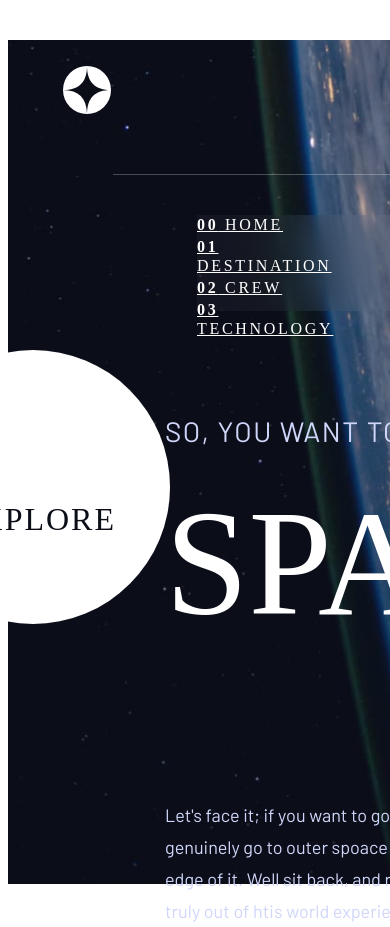
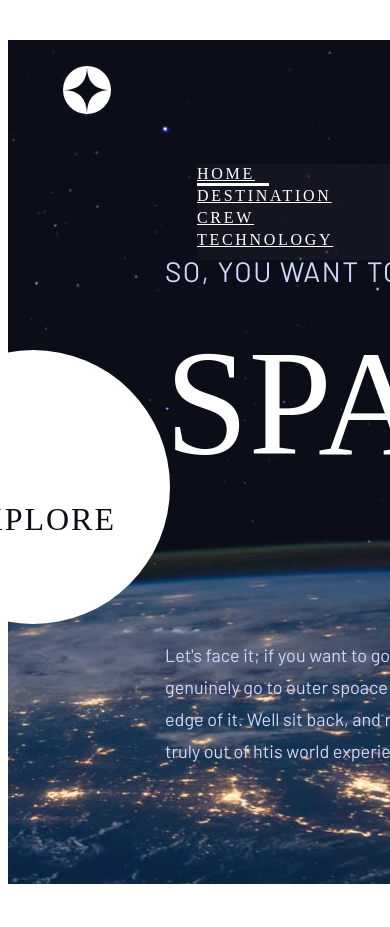
Before and after one commit to brandonrainey/space-tourism, a Next.js app: page / in a window 390 px wide. Shown: the top 927 px of the page. After the commit the page ends 884 px from the top, so only its background shows below. Built offline with nearby package versions, Linux system fonts and the light colour scheme; a web font is replaced by a local one.

Commit message:
solved navbar highlighting, and started tablet media queries

```diff
--- a/components/Navbar.js
+++ b/components/Navbar.js
@@ -9,8 +9,19 @@ export default function Navbar() {
     const [navItem, setNavItem] = useState()
 
     useEffect(() => {
-        console.log(navItem)
-        console.log(router.pathname)
+        if (router.pathname === '/') {
+            setNavItem(0)
+        }
+        if (router.pathname === '/Destination') {
+            setNavItem(1)
+        }
+        if (router.pathname === '/Crew') {
+            setNavItem(2)
+        }
+        if (router.pathname === '/Technology') {
+            setNavItem(3)
+        }
+
 
     }, [navItem])
 
@@ -25,7 +36,7 @@ export default function Navbar() {
                 <div className='navItemsContainer flex justify-around'>
                     <div className='flex flex-col'>
                          <Link href='/'><a onClick={() => setNavItem(0)} className='navText navHome' >
-                            <b>00</b> HOME
+                            <b className='navNumber'>00</b> HOME
                          </a></Link>
                          <div className={`${navItem === 0 ? 'homeFocusbarSelected' : 'homeFocusbar'}`}></div>
                     </div>
@@ -33,21 +44,21 @@ export default function Navbar() {
 
                     <div className='flex flex-col'>
                          <Link href='Destination'><a onClick={() => setNavItem(1)} className='navText navDestination' >
-                            <b>01</b> DESTINATION
+                            <b className='navNumber'>01</b> DESTINATION
                         </a></Link>
                         <div className={`${navItem === 1 ? 'destinationFocusbarSelected' : 'destinationFocusbar'}`}></div>
                     </div>
 
                     <div className='flex flex-col'>
                         <Link href='/Crew' onClick={() => setNavItem(2)}><a className='navText navCrew' >
-                            <b>02</b> CREW
+                            <b className='navNumber'>02</b> CREW
                         </a></Link>
                         <div className={`${navItem === 2 ? 'crewFocusbarSelected' : 'crewFocusbar'}`}></div>
                     </div>
 
                     <div className='flex flex-col'>
                         <Link href='/Technology' onClick={() => setNavItem(3)}><a className='navText navTechnology' >
-                            <b>03</b> TECHNOLOGY
+                            <b className='navNumber'>03</b> TECHNOLOGY
                         </a></Link>
                         <div className={`${navItem === 3 ? 'techFocusbarSelected' : 'techFocusbar'}`}></div>
                     </div>
--- a/pages/index.js
+++ b/pages/index.js
@@ -27,9 +27,12 @@ export default function Home() {
           truly out of htis world experience!
         </p>
       </div>
-      <div className='exploreCircle'>
-        <p className='exploreText'>EXPLORE</p>
-      </div>
+
+        <div className='exploreCircle'>
+          <div className='exploreCircleHover'></div>
+          <p className='exploreText'>EXPLORE</p>
+        </div>
+
     </div>
   )
 }
--- a/styles/global.css
+++ b/styles/global.css
@@ -116,7 +116,7 @@ body {
 .techFocusbar {
     opacity: 0;
     height: 3px;
-    width: 150px;
+    width: 7.5rem;
     position: relative;
     background: white;
     z-index: 10;
@@ -129,7 +129,7 @@ body {
 .techFocusbarSelected {
     opacity: 1;
     height: 3px;
-    width: 150px;
+    width: 7.5rem;
     position: relative;
     background: white;
     z-index: 10;
@@ -142,7 +142,7 @@ body {
 .destinationFocusbarSelected {
     opacity: 1;
     height: 3px;
-    width: 140px;
+    width: 7.7rem;
     position: relative;
     background: white;
     z-index: 10;
@@ -155,7 +155,7 @@ body {
 .crewFocusbarSelected {
     opacity: 1;
     height: 3px;
-    width: 80px;
+    width: 4.5rem;
     position: relative;
     background: white;
     z-index: 10;
@@ -168,7 +168,7 @@ body {
 .homeFocusbarSelected {
     opacity: 1;
      height: 3px;
-    width: 80px;
+    width: 4.5rem;
     position: relative;
     background: white;
     z-index: 10;
@@ -177,7 +177,7 @@ body {
 .destinationFocusbar {
     opacity: 0;
     height: 3px;
-    width: 140px;
+    width: 7.7rem;
     position: relative;
     background: white;
     z-index: 10;
@@ -186,7 +186,7 @@ body {
 .crewFocusbar {
     opacity: 0;
     height: 3px;
-    width: 80px;
+    width: 4.5rem;
     position: relative;
     background: white;
     z-index: 10;
@@ -195,7 +195,7 @@ body {
 .homeFocusbar {
     opacity: 0;
      height: 3px;
-    width: 80px;
+    width: 4.5rem;
     position: relative;
     background: white;
     z-index: 10;
@@ -250,6 +250,24 @@ body {
     border-radius: 50%;
     bottom: 220px;
     right: 220px;
+    z-index: 10;
+}
+
+.exploreCircle:hover  .exploreCircleHover{
+    opacity: 1;
+    transition: opacity 0.3s;
+}
+
+.exploreCircleHover {
+    position: absolute;
+    height: 375px;
+    width: 375px;
+    background: rgb(255, 255, 255, 0.25);
+    border-radius: 50%;
+    bottom: -50px;
+    right: -50px;
+    opacity: 0;
+    z-index: 1;
 }
 
 .exploreText {
@@ -269,6 +287,7 @@ body {
     letter-spacing: 2px;
 
     color: #0B0D17;
+    z-index: 11;
 }
 
 .planetImg {
@@ -594,6 +613,10 @@ body {
     opacity: 0.17;
 }
 
+.dotInactive:hover {
+    opacity: 0.5;
+}
+
 .dotNav {
     position: absolute;
     width: 132px;
@@ -673,6 +696,10 @@ body {
 
 }
 
+.selectionInactive:hover {
+    border: 1px solid rgb(255, 255, 255);
+}
+
 .selectionNumActive {
     font-family: 'Bellefair';
     font-style: normal;
@@ -748,3 +775,21 @@ body {
 .selectionDots {
     height: 315px;
 }
+
+@media (max-width: 768px) {
+    .homeBackground {
+        background: url('../public/assets/home/background-home-tablet.jpg') no-repeat center center fixed;
+    }
+
+    .navLine {
+        display: none;
+    }
+
+    .navNumber {
+        display: none;
+    }
+
+    .homeTextContainer {
+        margin-top: -10rem;
+    }
+}
```
